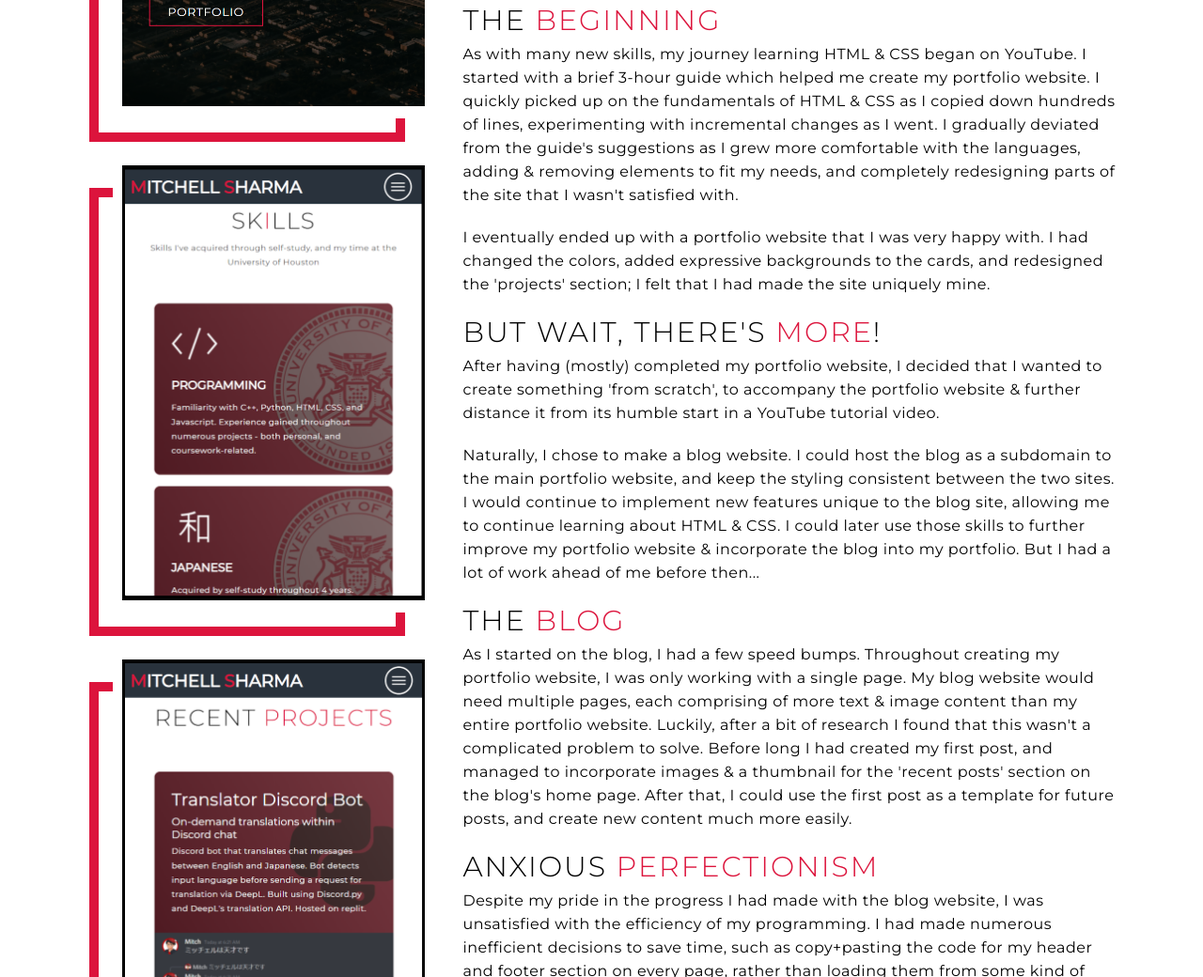
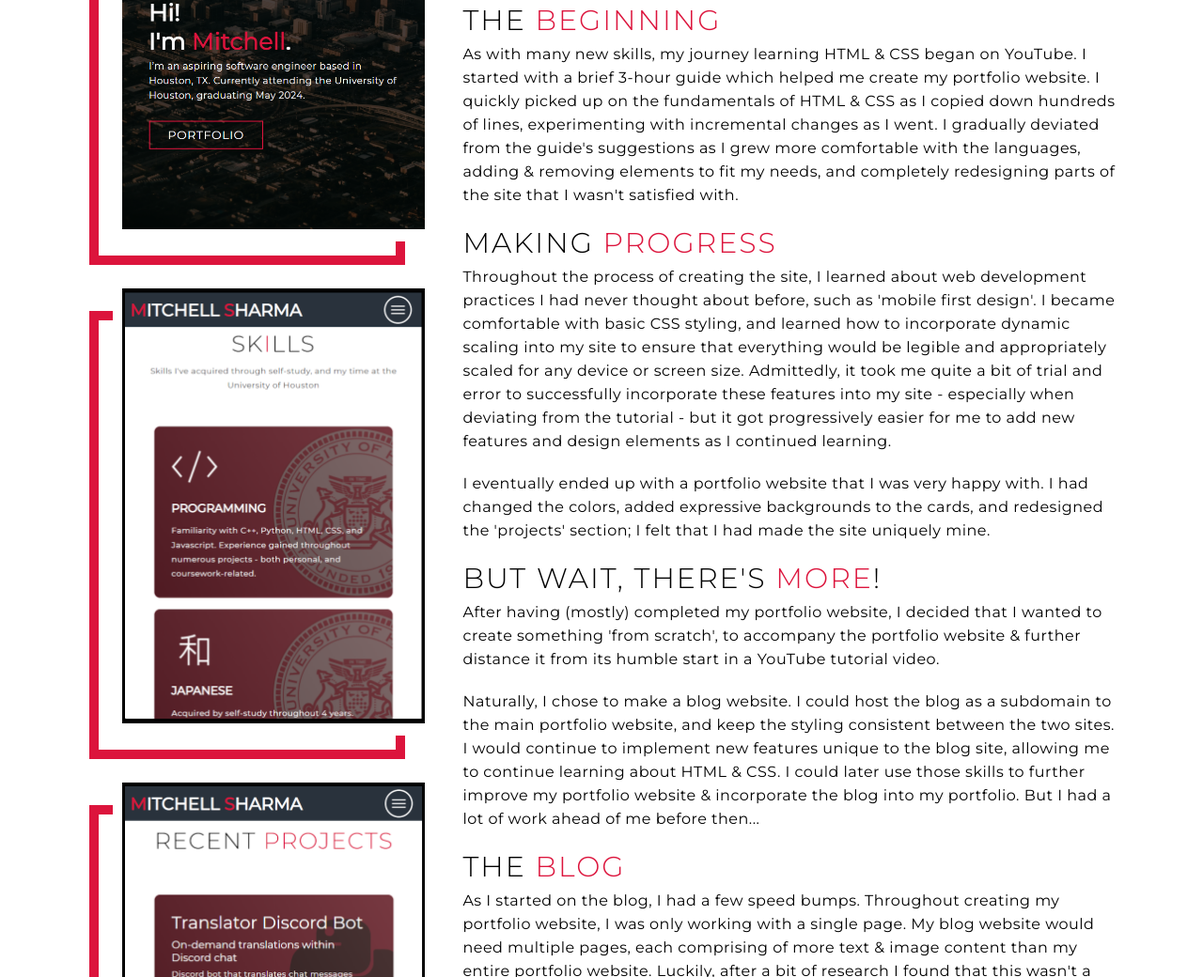
Before and after one commit to SharmaMitchell/BlogWebsite, a plain HTML site: page posts/FirstSite.html in a window 1280 px wide. Shown: the part 804-1844 px from the top of the page at 94% size. Drawn offline with Linux system fonts and the light colour scheme.

Commit message:
Fixed 'above' link in about section. Added a paragraph to 'Undertaking HTML' post.

```diff
--- a/posts/FirstSite.html
+++ b/posts/FirstSite.html
@@ -73,6 +73,10 @@
 				<p>
 					As with many new skills, my journey learning HTML & CSS began on YouTube. I started with a brief 3-hour guide which helped me create my portfolio website. I quickly picked up on the fundamentals of HTML & CSS as I copied down hundreds of lines, experimenting with incremental changes as I went. I gradually deviated from the guide's suggestions as I grew more comfortable with the languages, adding & removing elements to fit my needs, and completely redesigning parts of the site that I wasn't satisfied with.
 				</p>
+				<class class="section-title">Making <span>progress</span></class>
+				<p>
+					Throughout the process of creating the site, I learned about web development practices I had never thought about before, such as 'mobile first design'. I became comfortable with basic CSS styling, and learned how to incorporate dynamic scaling into my site to ensure that everything would be legible and appropriately scaled for any device or screen size. Admittedly, it took me quite a bit of trial and error to successfully incorporate these features into my site - especially when deviating from the tutorial - but it got progressively easier for me to add new features and design elements as I continued learning.
+				</p>
 				<p>
 					I eventually ended up with a portfolio website that I was very happy with. I had changed the colors, added expressive backgrounds to the cards, and redesigned the 'projects' section; I felt that I had made the site uniquely mine.
 				</p>
```
Also changed, not shown: index.html (+1 -1 lines).
